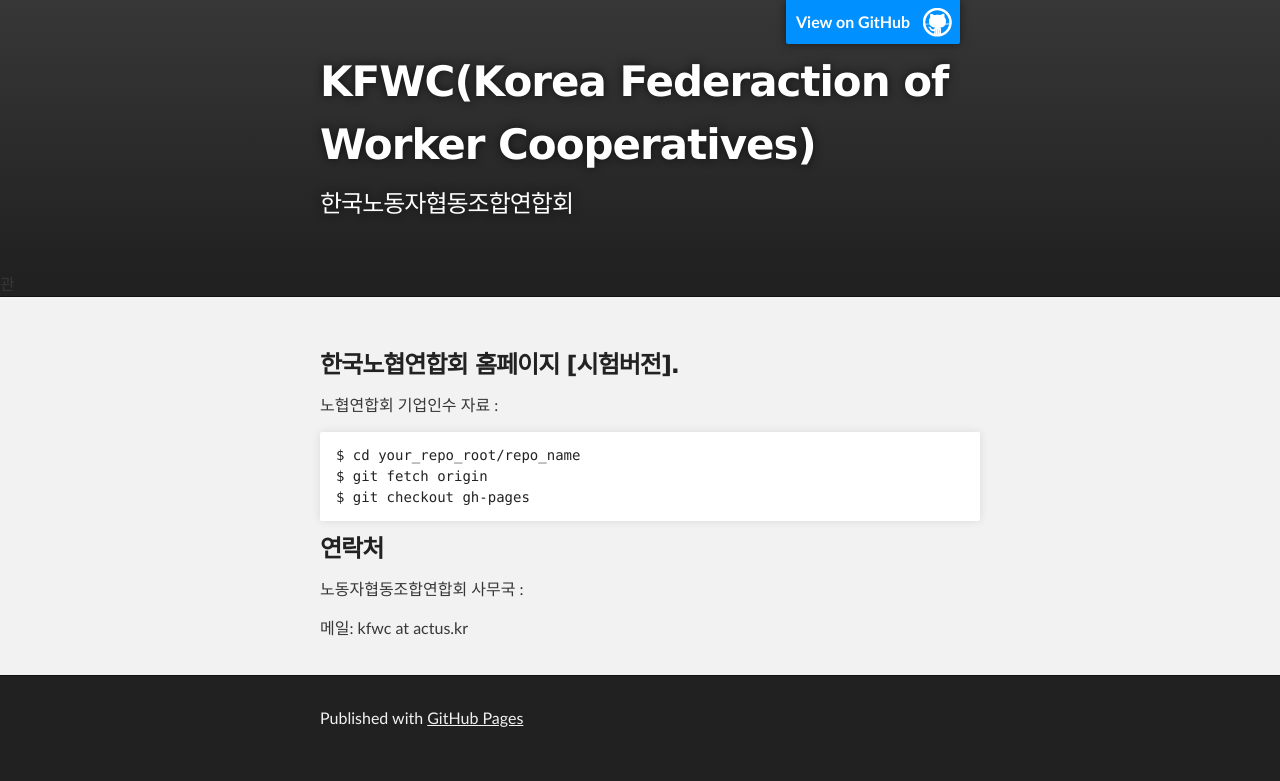
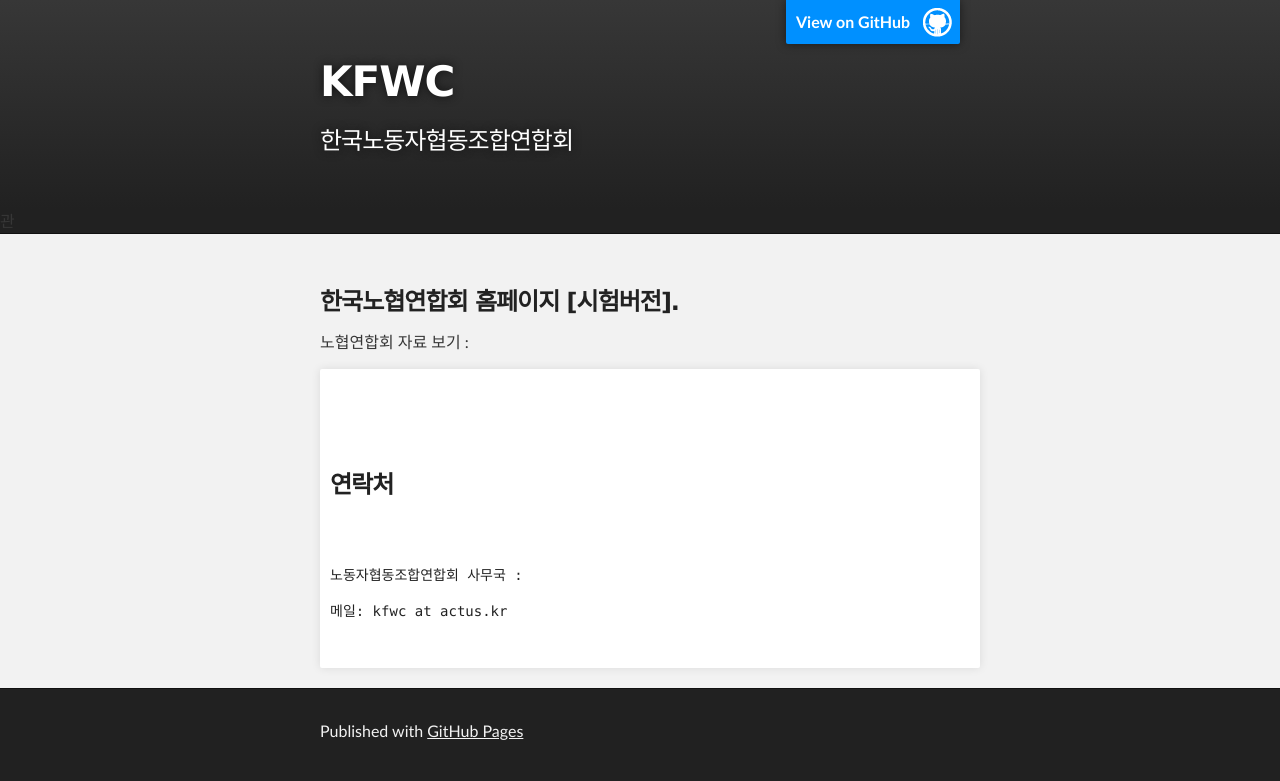
Before and after one commit to basicincom/kfwc.github.io, a plain HTML site: page index.html in a window 1280 px wide. Drawn offline with Linux system fonts and the light colour scheme.

Commit message:
update page

```diff
--- a/index.html
+++ b/index.html
@@ -18,7 +18,7 @@
         <header class="inner">
           <a id="forkme_banner" href="https://github.com/kfwc">View on GitHub</a>
 
-          <h1 id="project_title">KFWC(Korea Federaction of Worker Cooperatives)</h1>
+          <h1 id="project_title">KFWC</h1>
           <h2 id="project_tagline">한국노동자협동조합연합회</h2>
 
         </header>
@@ -30,12 +30,12 @@
         <h3>
 <a name="%ED%95%9C%EA%B5%AD%EB%85%B8%ED%98%91%EC%97%B0%ED%95%A9%ED%9A%8C-%ED%99%88%ED%8E%98%EC%9D%B4%EC%A7%80-%EC%8B%9C%ED%97%98%EB%B2%84%EC%A0%84" class="anchor" href="#%ED%95%9C%EA%B5%AD%EB%85%B8%ED%98%91%EC%97%B0%ED%95%A9%ED%9A%8C-%ED%99%88%ED%8E%98%EC%9D%B4%EC%A7%80-%EC%8B%9C%ED%97%98%EB%B2%84%EC%A0%84"><span class="octicon octicon-link"></span></a>한국노협연합회 홈페이지 [시험버전].</h3>
 
-<p>노협연합회 기업인수 자료 :</p>
+<p>노협연합회 자료 보기 :</p>
 
-<pre><code>$ cd your_repo_root/repo_name
-$ git fetch origin
-$ git checkout gh-pages
-</code></pre>
+<pre>
+  <a
+
+</pre>
 
 <h3>
 <a name="%EC%97%B0%EB%9D%BD%EC%B2%98" class="anchor" href="#%EC%97%B0%EB%9D%BD%EC%B2%98"><span class="octicon octicon-link"></span></a>연락처</h3>
```
